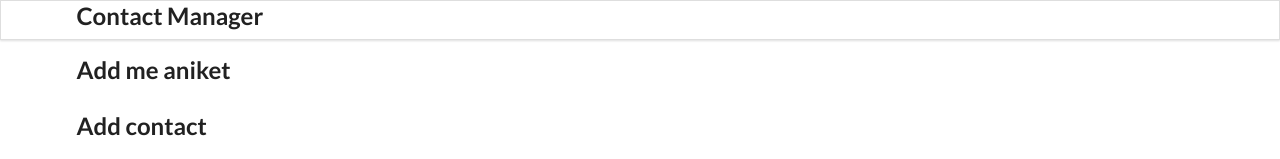
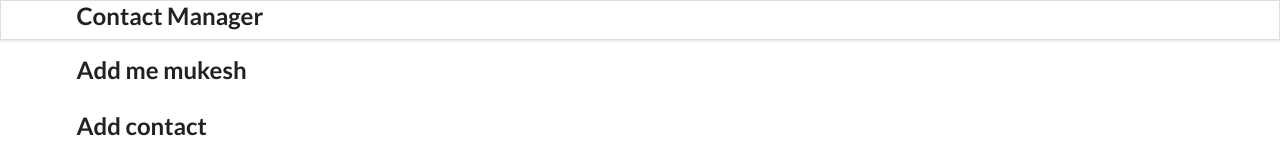
Before and after one commit to aniket952/Contact-Manger, a React (Create React App) app in the folder contact-app/: page / in a window 1280 px wide. Shown: the top 159 px of the page. Built offline with nearby package versions, Linux system fonts and the light colour scheme.

Commit message:
new change

```diff
--- a/contact-app/src/components/AddContact.js
+++ b/contact-app/src/components/AddContact.js
@@ -5,7 +5,7 @@ class AddContact extends React.Component {
     return (
       <div className="ui main">
         <h2>Add contact</h2>
-        <h2>Add me aniket</h2>
+        <h2>Add me mukesh</h2>
         <h2>Add contact</h2>
         <form className="ui form">
           <div className="field">
```
